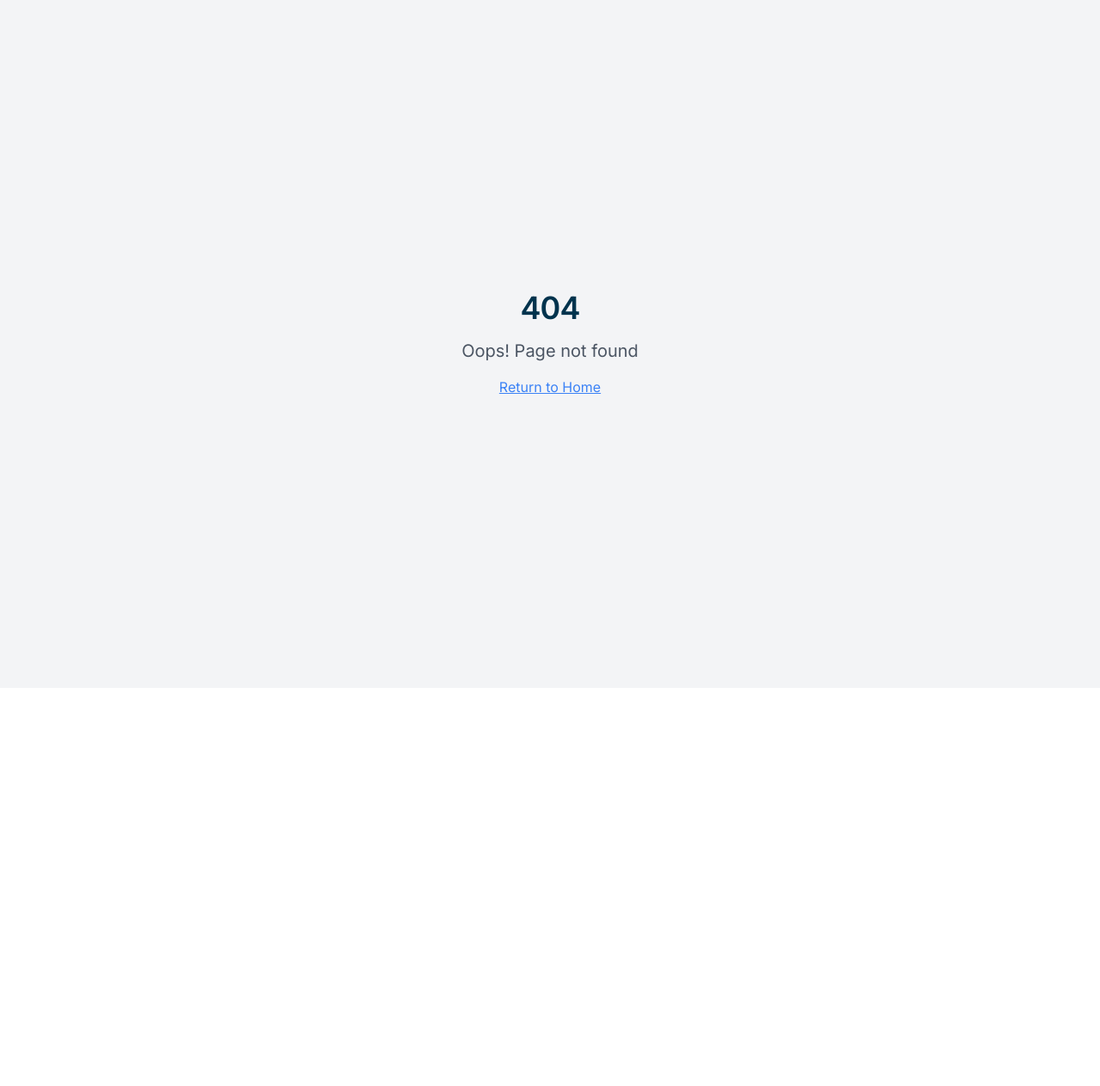
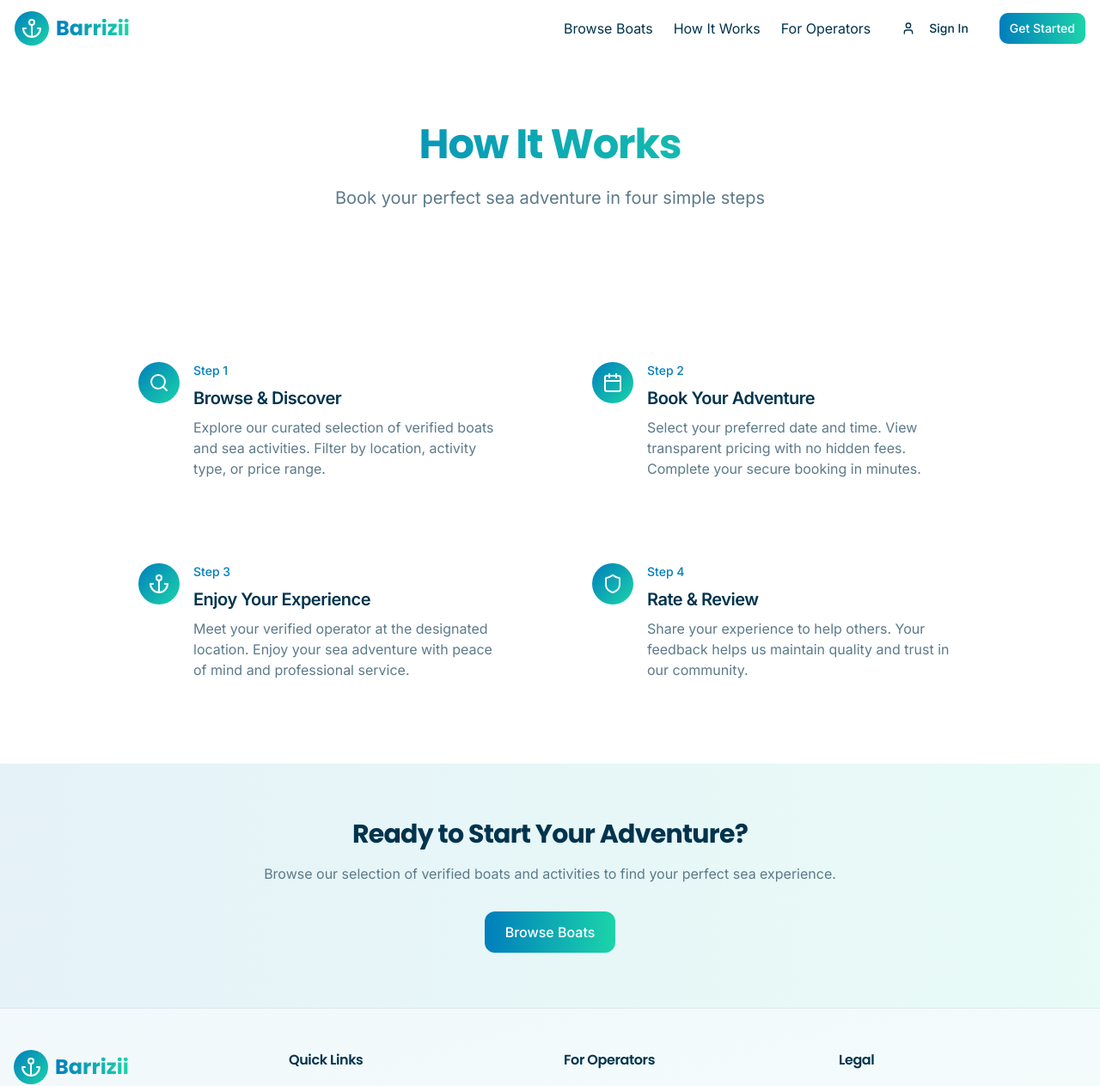
Before and after one commit to Osike/sea-bound-ventures, a React (Vite) app: page /how-it-works in a window 1280 px wide. Before the commit this address had no page. Shown: the top 1263 px of the page at 86% size. Before the commit the page ends 800 px from the top, so only its background shows below. Built offline with nearby package versions, Linux system fonts and the light colour scheme; the HTML template or start-up script is replaced by a standard one.

Commit message:
Fix navigation links

```diff
--- a/src/App.tsx
+++ b/src/App.tsx
@@ -6,6 +6,8 @@ import { BrowserRouter, Routes, Route } from "react-router-dom";
 import Index from "./pages/Index";
 import Search from "./pages/Search";
 import BoatDetails from "./pages/BoatDetails";
+import HowItWorks from "./pages/HowItWorks";
+import ForOperators from "./pages/ForOperators";
 import NotFound from "./pages/NotFound";
 
 const queryClient = new QueryClient();
@@ -20,6 +22,8 @@ const App = () => (
           <Route path="/" element={<Index />} />
           <Route path="/search" element={<Search />} />
           <Route path="/boat/:id" element={<BoatDetails />} />
+          <Route path="/how-it-works" element={<HowItWorks />} />
+          <Route path="/for-operators" element={<ForOperators />} />
           {/* ADD ALL CUSTOM ROUTES ABOVE THE CATCH-ALL "*" ROUTE */}
           <Route path="*" element={<NotFound />} />
         </Routes>
--- /dev/null
+++ b/src/pages/ForOperators.tsx
@@ -0,0 +1,101 @@
+import Navbar from "@/components/Navbar";
+import Footer from "@/components/Footer";
+import { TrendingUp, Shield, DollarSign, HeadphonesIcon } from "lucide-react";
+import { Button } from "@/components/ui/button";
+
+const ForOperators = () => {
+  const benefits = [
+    {
+      icon: TrendingUp,
+      title: "Grow Your Business",
+      description: "Reach more customers through our platform. Get discovered by travelers looking for authentic sea experiences."
+    },
+    {
+      icon: Shield,
+      title: "Verified & Trusted",
+      description: "Build trust with our verification process. Display your credentials and safety certifications to attract more bookings."
+    },
+    {
+      icon: DollarSign,
+      title: "Transparent Pricing",
+      description: "Set your own prices with full transparency. No hidden fees. Keep more of what you earn with competitive commission rates."
+    },
+    {
+      icon: HeadphonesIcon,
+      title: "Dedicated Support",
+      description: "Get help when you need it. Our team is here to support you with onboarding, technical issues, and growing your business."
+    }
+  ];
+
+  return (
+    <div className="min-h-screen flex flex-col">
+      <Navbar />
+
+      <main className="flex-1 pt-16">
+        {/* Hero Section */}
+        <section className="py-20 bg-gradient-to-b from-background to-background/50">
+          <div className="container mx-auto px-4">
+            <div className="text-center max-w-3xl mx-auto">
+              <h1 className="text-4xl md:text-5xl font-display font-bold mb-6 text-gradient-ocean">
+                Partner With Barrizii
+              </h1>
+              <p className="text-xl text-muted-foreground mb-8">
+                Join our network of verified boat operators and grow your business with transparent, reliable bookings
+              </p>
+              <Button size="lg" className="bg-gradient-to-r from-primary to-success hover:opacity-90">
+                Register Your Business
+              </Button>
+            </div>
+          </div>
+        </section>
+
+        {/* Benefits Section */}
+        <section className="py-16">
+          <div className="container mx-auto px-4">
+            <h2 className="text-3xl font-display font-bold text-center mb-12">Why Join Barrizii?</h2>
+            <div className="grid md:grid-cols-2 gap-8 max-w-5xl mx-auto">
+              {benefits.map((benefit, index) => (
+                <div key={index} className="glass p-8 rounded-xl border border-border/50 hover:border-primary/50 transition-colors">
+                  <div className="flex items-start gap-4">
+                    <div className="w-12 h-12 rounded-full bg-gradient-to-br from-primary to-success flex items-center justify-center flex-shrink-0">
+                      <benefit.icon className="w-6 h-6 text-white" />
+                    </div>
+                    <div className="flex-1">
+                      <h3 className="text-xl font-semibold mb-2">{benefit.title}</h3>
+                      <p className="text-muted-foreground">{benefit.description}</p>
+                    </div>
+                  </div>
+                </div>
+              ))}
+            </div>
+          </div>
+        </section>
+
+        {/* How to Join Section */}
+        <section className="py-16 bg-gradient-to-r from-primary/10 to-success/10">
+          <div className="container mx-auto px-4">
+            <div className="max-w-3xl mx-auto text-center">
+              <h2 className="text-3xl font-display font-bold mb-6">Ready to Get Started?</h2>
+              <p className="text-muted-foreground mb-8">
+                Register your boat or water sports business today and start accepting bookings through our platform.
+                Our team will guide you through the verification process and help you set up your profile.
+              </p>
+              <div className="flex flex-col sm:flex-row gap-4 justify-center">
+                <Button size="lg" className="bg-gradient-to-r from-primary to-success hover:opacity-90">
+                  Register Now
+                </Button>
+                <Button size="lg" variant="outline">
+                  Contact Support
+                </Button>
+              </div>
+            </div>
+          </div>
+        </section>
+      </main>
+
+      <Footer />
+    </div>
+  );
+};
+
+export default ForOperators;
--- /dev/null
+++ b/src/pages/HowItWorks.tsx
@@ -0,0 +1,94 @@
+import Navbar from "@/components/Navbar";
+import Footer from "@/components/Footer";
+import { Search, Calendar, Anchor, Shield } from "lucide-react";
+
+const HowItWorks = () => {
+  const steps = [
+    {
+      icon: Search,
+      title: "Browse & Discover",
+      description: "Explore our curated selection of verified boats and sea activities. Filter by location, activity type, or price range."
+    },
+    {
+      icon: Calendar,
+      title: "Book Your Adventure",
+      description: "Select your preferred date and time. View transparent pricing with no hidden fees. Complete your secure booking in minutes."
+    },
+    {
+      icon: Anchor,
+      title: "Enjoy Your Experience",
+      description: "Meet your verified operator at the designated location. Enjoy your sea adventure with peace of mind and professional service."
+    },
+    {
+      icon: Shield,
+      title: "Rate & Review",
+      description: "Share your experience to help others. Your feedback helps us maintain quality and trust in our community."
+    }
+  ];
+
+  return (
+    <div className="min-h-screen flex flex-col">
+      <Navbar />
+
+      <main className="flex-1 pt-16">
+        {/* Hero Section */}
+        <section className="py-20 bg-gradient-to-b from-background to-background/50">
+          <div className="container mx-auto px-4">
+            <div className="text-center max-w-3xl mx-auto">
+              <h1 className="text-4xl md:text-5xl font-display font-bold mb-6 text-gradient-ocean">
+                How It Works
+              </h1>
+              <p className="text-xl text-muted-foreground">
+                Book your perfect sea adventure in four simple steps
+              </p>
+            </div>
+          </div>
+        </section>
+
+        {/* Steps Section */}
+        <section className="py-16">
+          <div className="container mx-auto px-4">
+            <div className="grid md:grid-cols-2 gap-8 max-w-5xl mx-auto">
+              {steps.map((step, index) => (
+                <div key={index} className="glass p-8 rounded-xl border border-border/50 hover:border-primary/50 transition-colors">
+                  <div className="flex items-start gap-4">
+                    <div className="w-12 h-12 rounded-full bg-gradient-to-br from-primary to-success flex items-center justify-center flex-shrink-0">
+                      <step.icon className="w-6 h-6 text-white" />
+                    </div>
+                    <div className="flex-1">
+                      <div className="flex items-center gap-2 mb-2">
+                        <span className="text-sm font-medium text-primary">Step {index + 1}</span>
+                      </div>
+                      <h3 className="text-xl font-semibold mb-2">{step.title}</h3>
+                      <p className="text-muted-foreground">{step.description}</p>
+                    </div>
+                  </div>
+                </div>
+              ))}
+            </div>
+          </div>
+        </section>
+
+        {/* CTA Section */}
+        <section className="py-16 bg-gradient-to-r from-primary/10 to-success/10">
+          <div className="container mx-auto px-4 text-center">
+            <h2 className="text-3xl font-display font-bold mb-4">Ready to Start Your Adventure?</h2>
+            <p className="text-muted-foreground mb-8 max-w-2xl mx-auto">
+              Browse our selection of verified boats and activities to find your perfect sea experience.
+            </p>
+            <a
+              href="/search"
+              className="inline-flex items-center px-6 py-3 bg-gradient-to-r from-primary to-success text-white rounded-lg hover:opacity-90 transition-opacity font-medium"
+            >
+              Browse Boats
+            </a>
+          </div>
+        </section>
+      </main>
+
+      <Footer />
+    </div>
+  );
+};
+
+export default HowItWorks;
```
